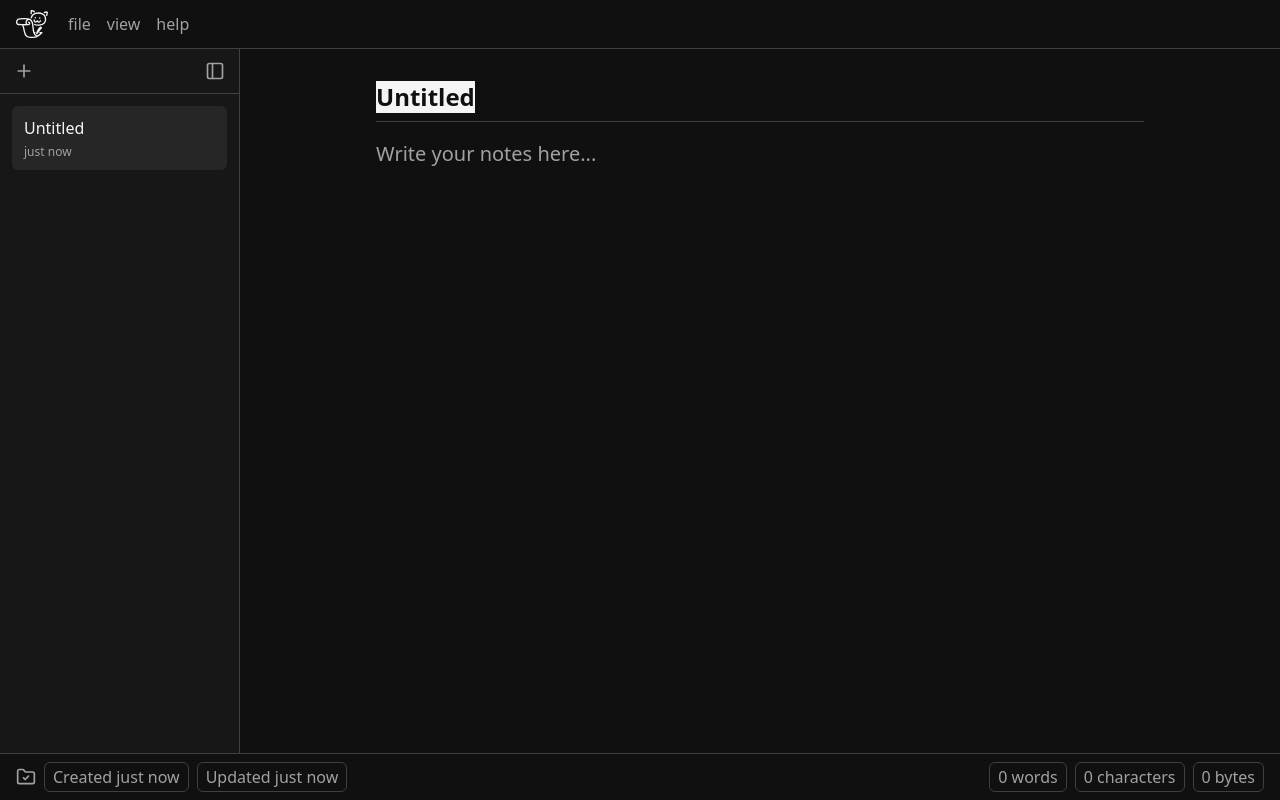
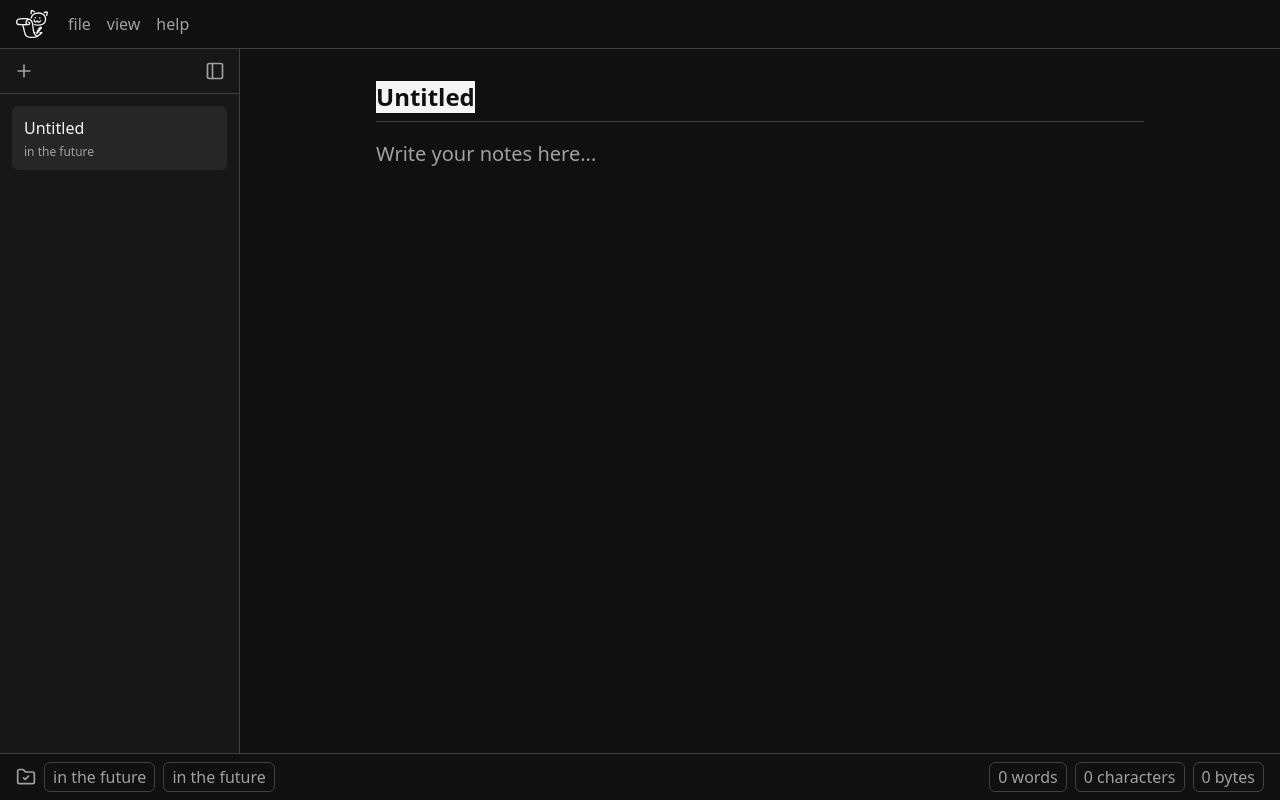
Before and after one commit to noodleCats/notecat, a Svelte app: page / in a window 1280 px wide. Both pictures are taken after a click on the button 24 px from the left and 71 px from the top of the page. Built offline with nearby package versions, Linux system fonts and the light colour scheme.

Commit message:
Simplify relative date formatting

```diff
--- a/src/components/NoteItem.svelte
+++ b/src/components/NoteItem.svelte
@@ -17,10 +17,9 @@
 
   const deleteImmediately = $derived(keyboardState.shiftKey === true);
 
-  const updatedAtFormatted = $derived.by(() => {
-    void time.now;
-    return formatRelativeDate(note.updatedAt);
-  });
+  const updatedAtFormatted = $derived(
+    formatRelativeDate(note.updatedAt, time.now),
+  );
 
   const actionStyle =
     "py-1 px-2 bg-none border-none absolute right-2 top-1/2 -translate-y-1/2 cursor-pointer";
--- a/src/components/StatusBar.svelte
+++ b/src/components/StatusBar.svelte
@@ -14,24 +14,6 @@
 
   const activeNote = $derived(notekeeper.activeNote);
   const edited = $derived(notekeeper.unsavedEditsPresent);
-
-  function getFormattedDate({
-    relative = false,
-    field,
-  }: {
-    relative?: boolean;
-    field: "createdAt" | "updatedAt";
-  }): string {
-    if (relative) void time.now;
-    if (activeNote === null) return "";
-
-    const prefix = relative
-      ? { createdAt: "Created ", updatedAt: "Updated " }[field]
-      : "";
-
-    const formatter = relative ? formatRelativeDate : formatDate;
-    return `${prefix}${formatter(activeNote[field])}`;
-  }
 </script>
 
 <footer id="status-bar" class="flex border-t border-border px-4 py-2">
@@ -47,11 +29,11 @@
       {/if}
     </div>
     {#if activeNote !== null}
-      <div title={getFormattedDate({ field: "createdAt" })}>
-        <Chip>{getFormattedDate({ field: "createdAt", relative: true })}</Chip>
+      <div title={formatDate(activeNote.createdAt)}>
+        <Chip>{formatRelativeDate(activeNote.createdAt, time.now)}</Chip>
       </div>
-      <div title={getFormattedDate({ field: "updatedAt" })}>
-        <Chip>{getFormattedDate({ field: "updatedAt", relative: true })}</Chip>
+      <div title={formatDate(activeNote.updatedAt)}>
+        <Chip>{formatRelativeDate(activeNote.updatedAt, time.now)}</Chip>
       </div>
     {/if}
   </div>
--- a/src/lib/formatting.ts
+++ b/src/lib/formatting.ts
@@ -1,5 +1,5 @@
 import type { FiniteNumber } from "@/types/finite";
-import { getCurrentTime, type Timestamp } from "@/shared/time";
+import type { Timestamp } from "@/shared/time";
 
 const DATA_SIZE_TIERS = [
   {
@@ -60,8 +60,11 @@ export function formatDate(timestamp: Timestamp): string {
   return `${date} ${time}`;
 }
 
-export function formatRelativeDate(timestamp: Timestamp): string {
-  const differenceSeconds = Math.floor((getCurrentTime() - timestamp) / 1000);
+export function formatRelativeDate(
+  timestamp: Timestamp,
+  relativeTo: Timestamp,
+): string {
+  const differenceSeconds = Math.floor((relativeTo - timestamp) / 1000);
 
   if (differenceSeconds < 0) {
     return "in the future";
```
